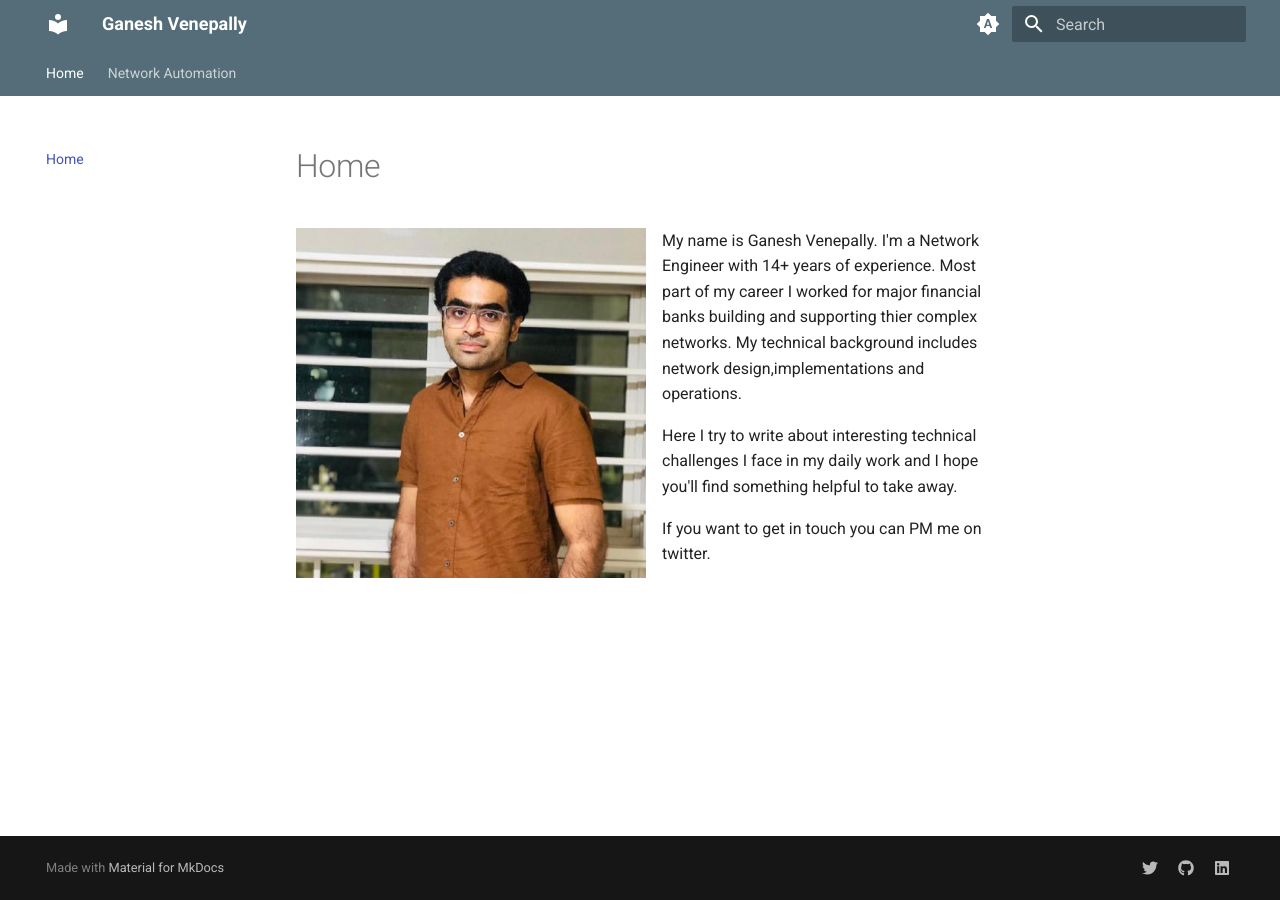
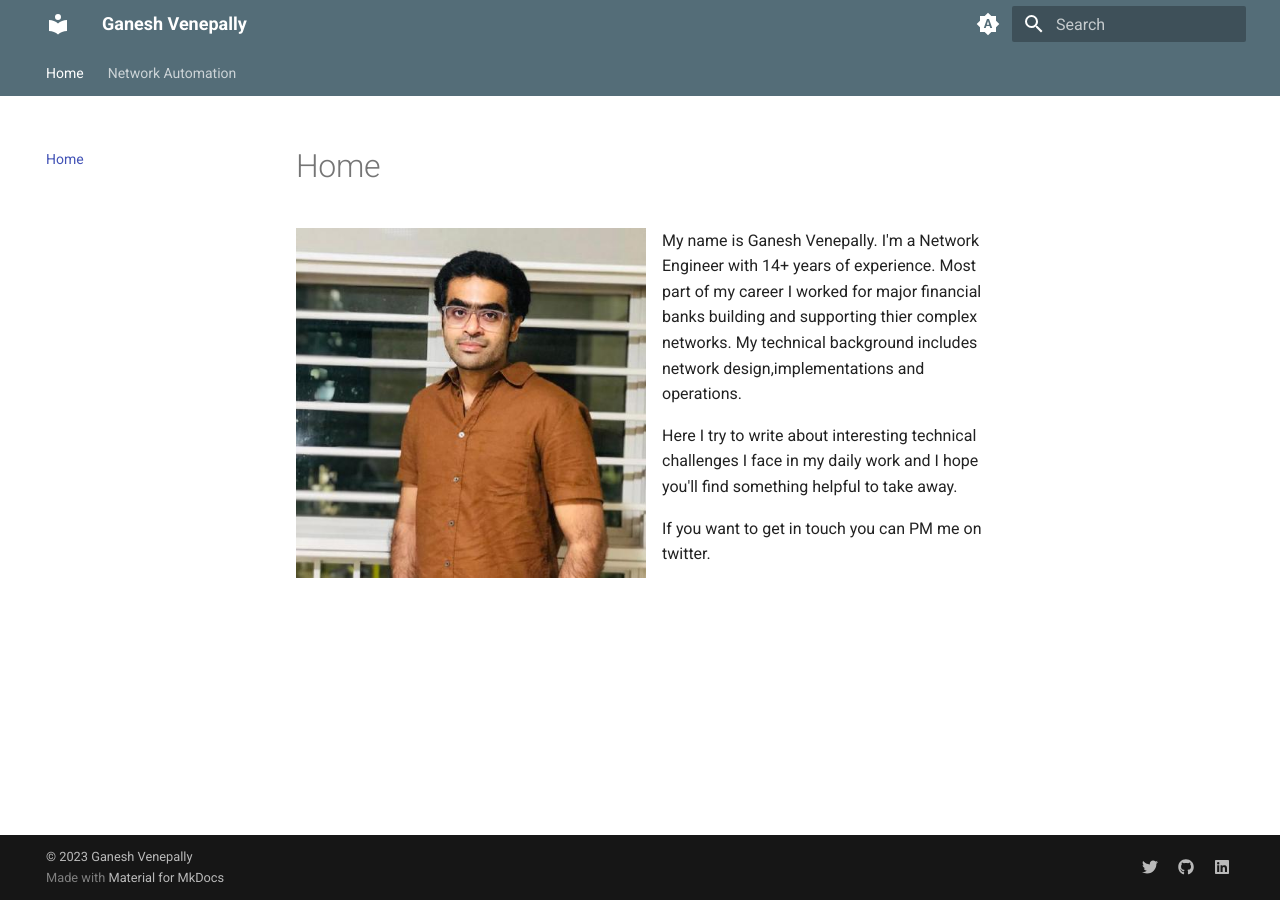
Before and after one commit to ganeshvenepally/ganeshvenepally, an MkDocs documentation site: the page built from docs/index.md, in a window 1280 px wide. Built offline with MkDocs 1.6.1 and Material for MkDocs 9.7.7, drawn with Linux system fonts in a browser that asks for light colours.

Commit message:
update mkdocs.yml

```diff
--- a/mkdocs.yml
+++ b/mkdocs.yml
@@ -1,4 +1,9 @@
 site_name: Ganesh Venepally
+
+site_author: Ganesh Venepally
+site_description: >-
+  DESCRIPTION
+
 theme:
   name: material
   # custom_dir: overrides
@@ -55,6 +60,12 @@
       emoji_index: !!python/name:materialx.emoji.twemoji
       emoji_generator: !!python/name:materialx.emoji.to_svg
   - pymdownx.details
+  - admonition
+  - pymdownx.arithmatex:
+      generic: true
+  - footnotes
+  - pymdownx.mark
+
 
 nav:
   - Home: 'index.md'
@@ -78,3 +89,7 @@
       link: https://github.com/ganeshvenepally/ganeshvenepally
     - icon: fontawesome/brands/linkedin
       link: https://www.linkedin.com/in/ganesh-venepally/
+
+
+copyright: |
+  &copy; 2023 <a>Ganesh Venepally</a>
```
